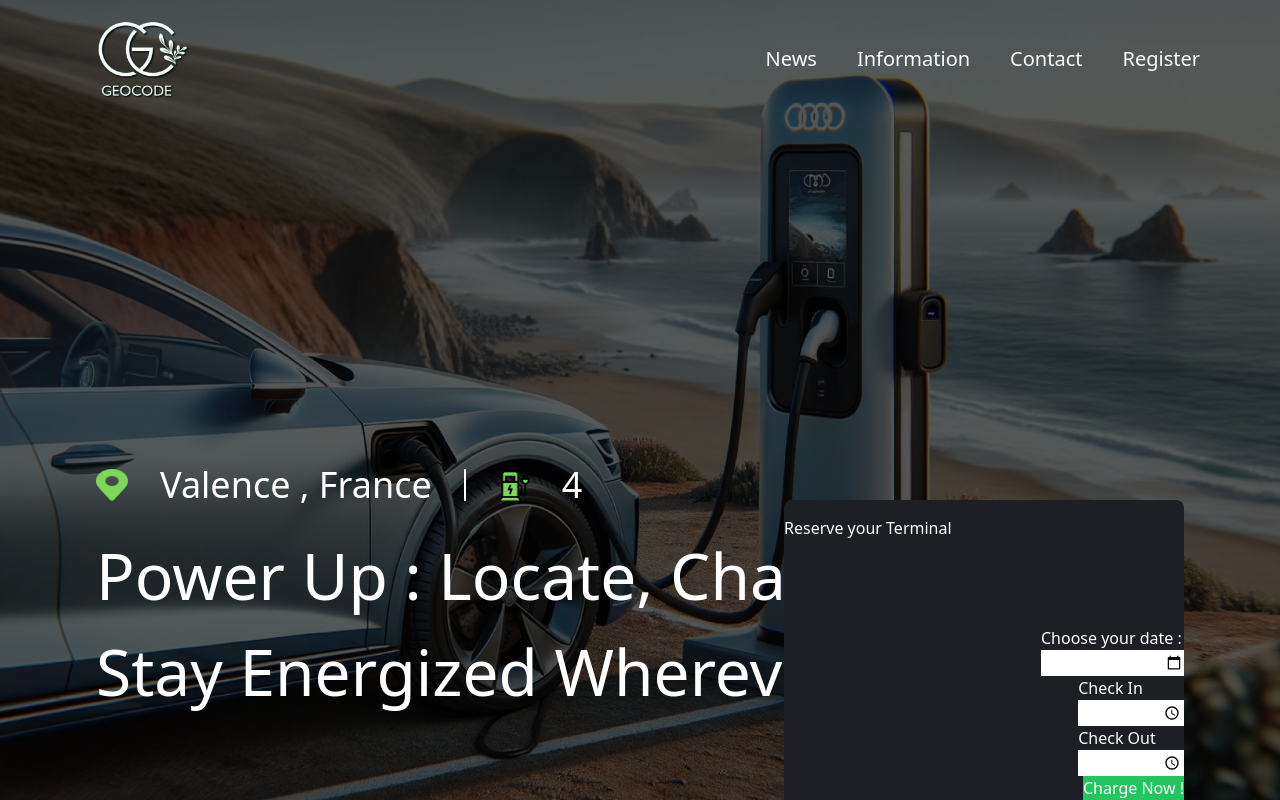
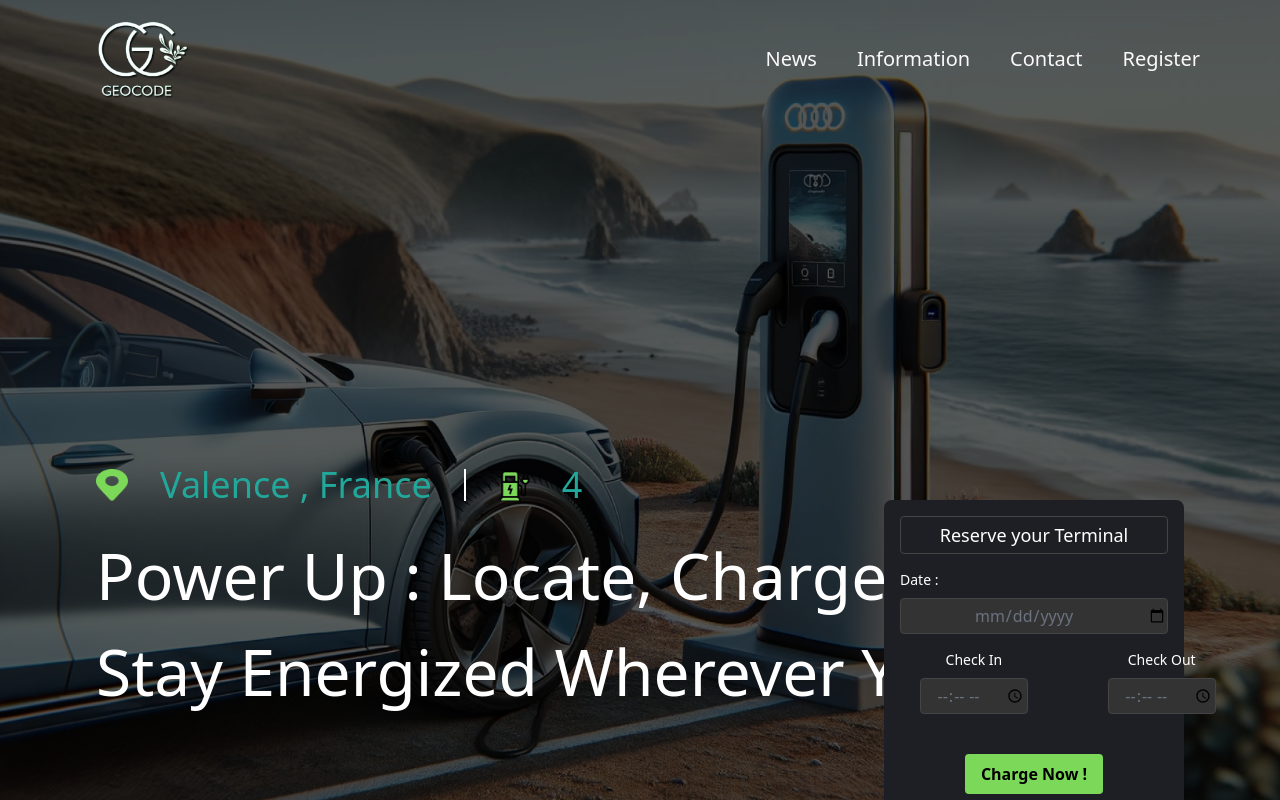
Before and after one commit to WildCodeSchool-2024-02/js-valence-p3-geocode, a React (Vite) app in the folder client/: page / in a window 1280 px wide. Built offline with nearby package versions, Linux system fonts and the light colour scheme.

Commit message:
landingPageFinished

```diff
--- a/client/src/components/DatePicker.jsx
+++ b/client/src/components/DatePicker.jsx
@@ -1,7 +1,12 @@
 export default function DatePicker() {
-    return (
-      <form>
-        <input type="date" id="date" name="date" />
-      </form>
-    );
-  }
+  return (
+    <form>
+      <input
+        type="date"
+        id="date"
+        name="date"
+        className='w-full text-center text-gray-500 bg-[#333] border border-[#444] rounded py-1'
+      />
+    </form>
+  );
+}
--- a/client/src/components/TimePicker.jsx
+++ b/client/src/components/TimePicker.jsx
@@ -1,7 +1,12 @@
 export default function TimePicker() {
   return (
     <form>
-      <input type="time" id="time" name="time" />
+      <input
+        type="time"
+        id="time"
+        name="time"
+        className='w-full text-center text-gray-500 bg-[#333] border border-[#444] rounded py-1'
+      />
     </form>
   );
 }
--- a/client/src/pages/Home.jsx
+++ b/client/src/pages/Home.jsx
@@ -15,7 +15,7 @@ export default function Home() {
       </div>
       <div className="absolute inset-0 flex flex-col items-start justify-end">
         <div className="mb-20 ml-24 text-white">
-          <h2 className="flex items-center gap-8 text-[36px] mb-4">
+          <h2 className="flex items-center gap-8 text-[#21A89A] text-[36px] mb-4">
             <img src={position} alt="position" className="w-8 h-8" />
             {localisation[0].partA}
             <img src={bar} alt="bar lateral" className="h-8" />
@@ -28,27 +28,30 @@ export default function Home() {
             {slogan[0].partB}
           </h1>
         </div>
-        <div className="text-white absolute right-24 flex flex-col items-end h-[300px] w-[400px] bg-[#1E1F24] rounded-t-lg">
-          <h1 className="text-left py-4 h-full w-full">
+        <div className="text-white absolute right-24 flex flex-col items-center h-[300px] w-[300px] bg-[#1E1F24] rounded-t-lg p-4">
+          <h1 className="w-full mb-4 text-lg text-center border border-[#444] rounded py-1 ">
             Reserve your Terminal
           </h1>
-          <div>
-            <h2>Choose your date :</h2>
+          <div className="w-full mb-4">
+            <h2 className="mb-2 text-sm">Date :</h2>
             <DatePicker />
           </div>
-          <div>
-            <div>
-              <h2>Check In</h2>
+          <div className="flex w-full gap-20 pl-5 mb-10">
+            <div className="flex flex-col items-center">
+              <h2 className="mb-2 text-sm">Check In</h2>
               <TimePicker />
             </div>
-            <div>
-              <h2>Check Out</h2>
-              <TimePicker />
+            <div className="flex flex-col items-center">
+              <h2 className="mb-2 text-sm">Check Out</h2>
+              <TimePicker/>
             </div>
           </div>
-          <div>
-            <button type="button" className='bg-green-500'> Charge Now ! </button>
-          </div>
+          <button
+            type="button"
+            className="px-4 py-2 text-black bg-[#7CD858] rounded font-semibold	"
+          >
+            Charge Now !
+          </button>
         </div>
       </div>
     </div>
```
